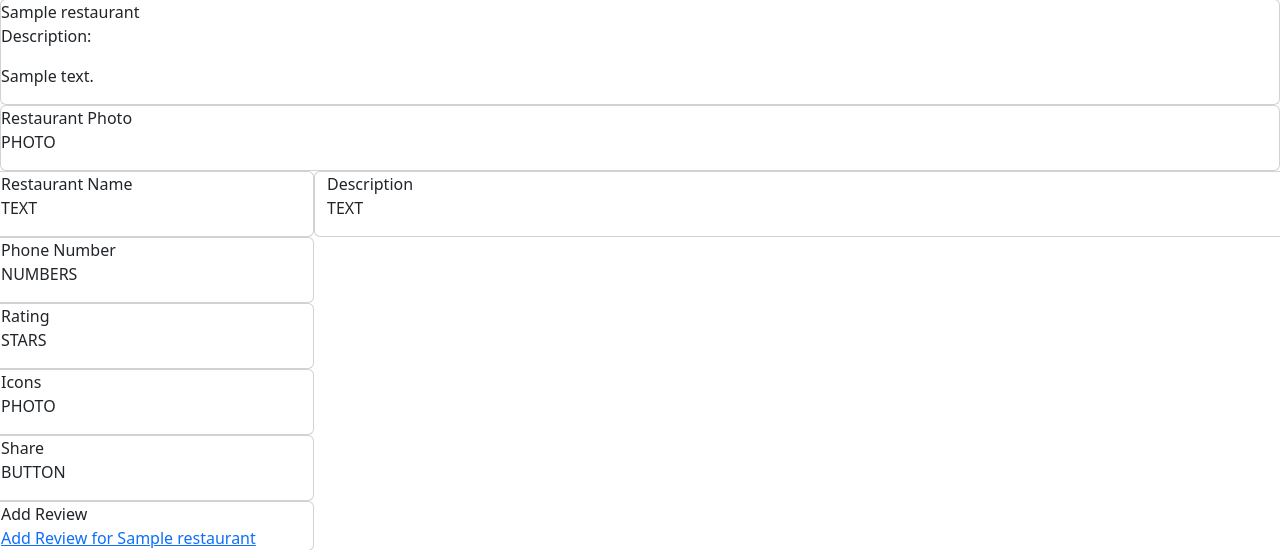
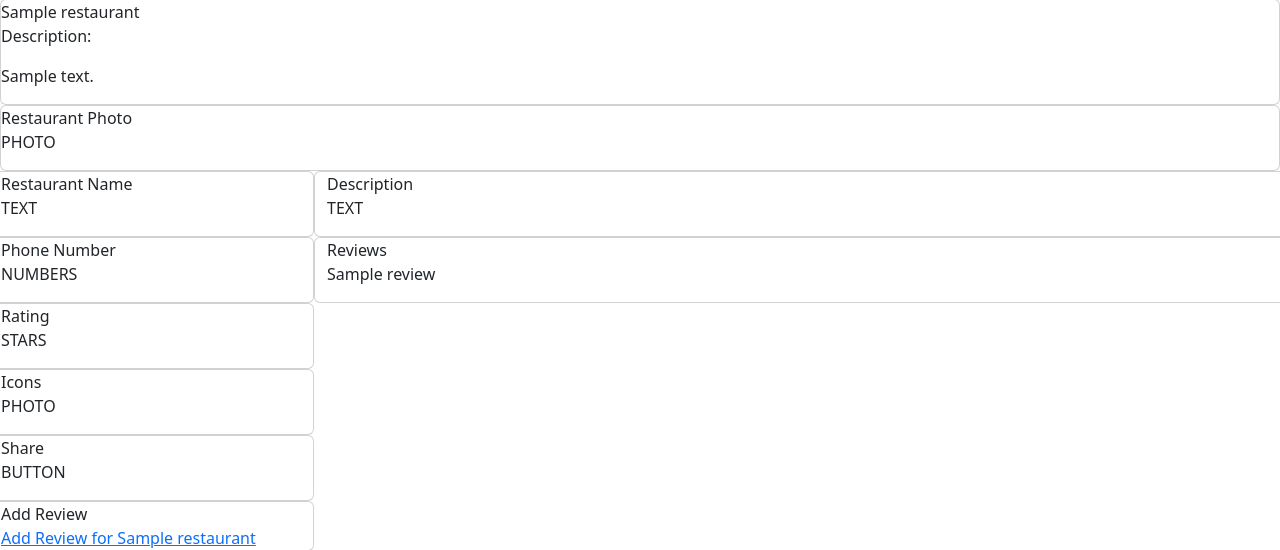
Before and after one commit to dmt94/nourish, a Django app: page /restaurants/1/ in a window 1280 px wide. Shown: the part 113-663 px from the top of the page. Run offline with Django 4.2, Linux system fonts and the light colour scheme; tables that the repository leaves empty hold one stand-in row (values such as "Sample post").

Commit message:
fix review in restaurant details

```diff
--- a/main_app/models.py
+++ b/main_app/models.py
@@ -33,7 +33,7 @@ class Review(models.Model):
     title = models.CharField(max_length=100)
     description = models.TextField(max_length=1000)
     user = models.ForeignKey(User, on_delete=models.CASCADE)
-    restaurant = models.ForeignKey(Restaurant, on_delete=models.CASCADE)
+    restaurant = models.ForeignKey(Restaurant, related_name='restaurants', on_delete=models.CASCADE)
 
     def __str__(self):
         return self.title
--- a/main_app/templates/restaurants/detail.html
+++ b/main_app/templates/restaurants/detail.html
@@ -77,11 +77,10 @@
         </div>
 
         <div class="row">
-        {% for review in restaurant.reviews.all %}
+        {% for review in reviews.all %}
         <div class="card">
             <span class="card-content">Reviews</span>
             <p>{{ review }}</p>
-
           </div>
         {% endfor %}
         </div>
--- a/main_app/views.py
+++ b/main_app/views.py
@@ -41,11 +41,12 @@ def CategoryList(request):
  return render(request, 'restaurants/categories.html')
 
 def detailsview(request, restaurant_id):
+  reviews = Review.objects.filter(restaurant=restaurant_id)
   restaurant = Restaurant.objects.get(id=restaurant_id)
   return render(request, 'restaurants/detail.html', {
+  'reviews' : reviews,
   'restaurant': restaurant
 })
-
 
 class Favorites(LoginRequiredMixin, ListView):
   model = Favorite
```
